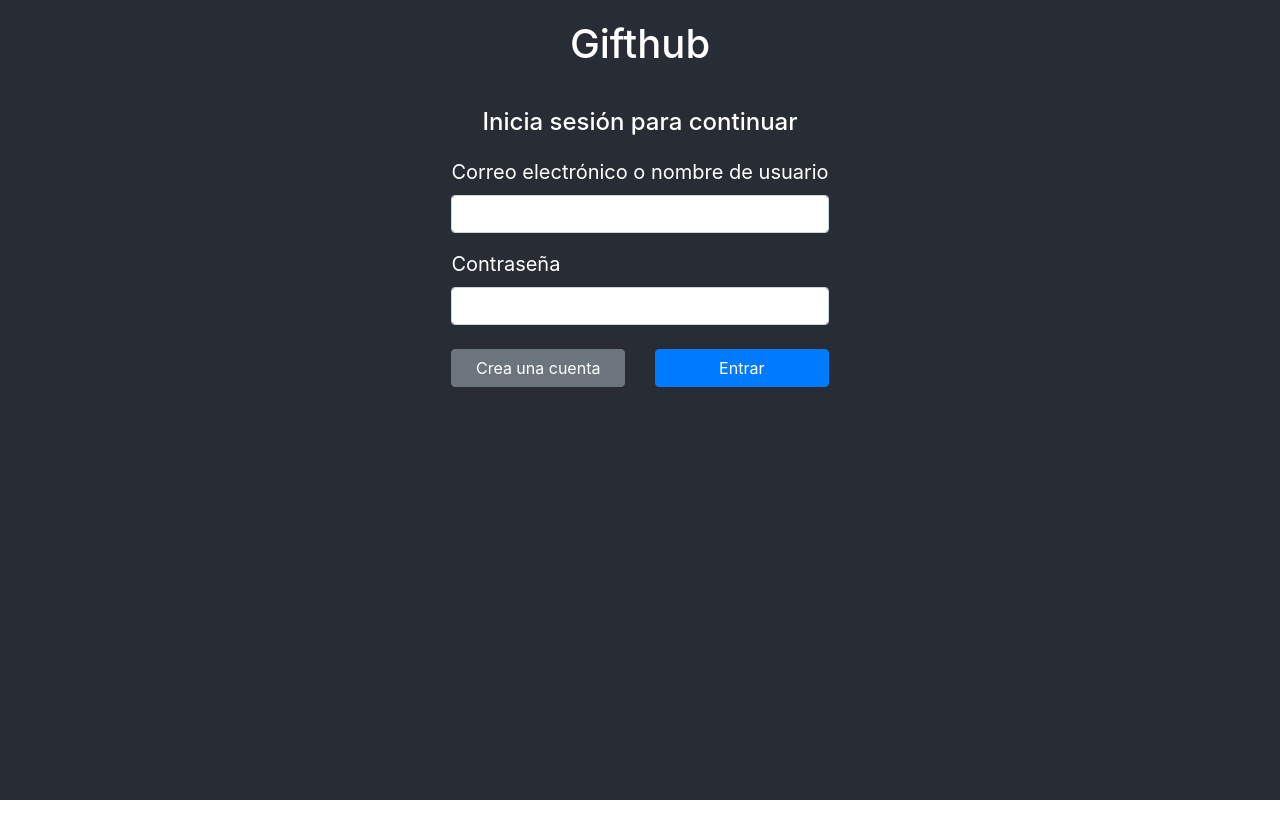
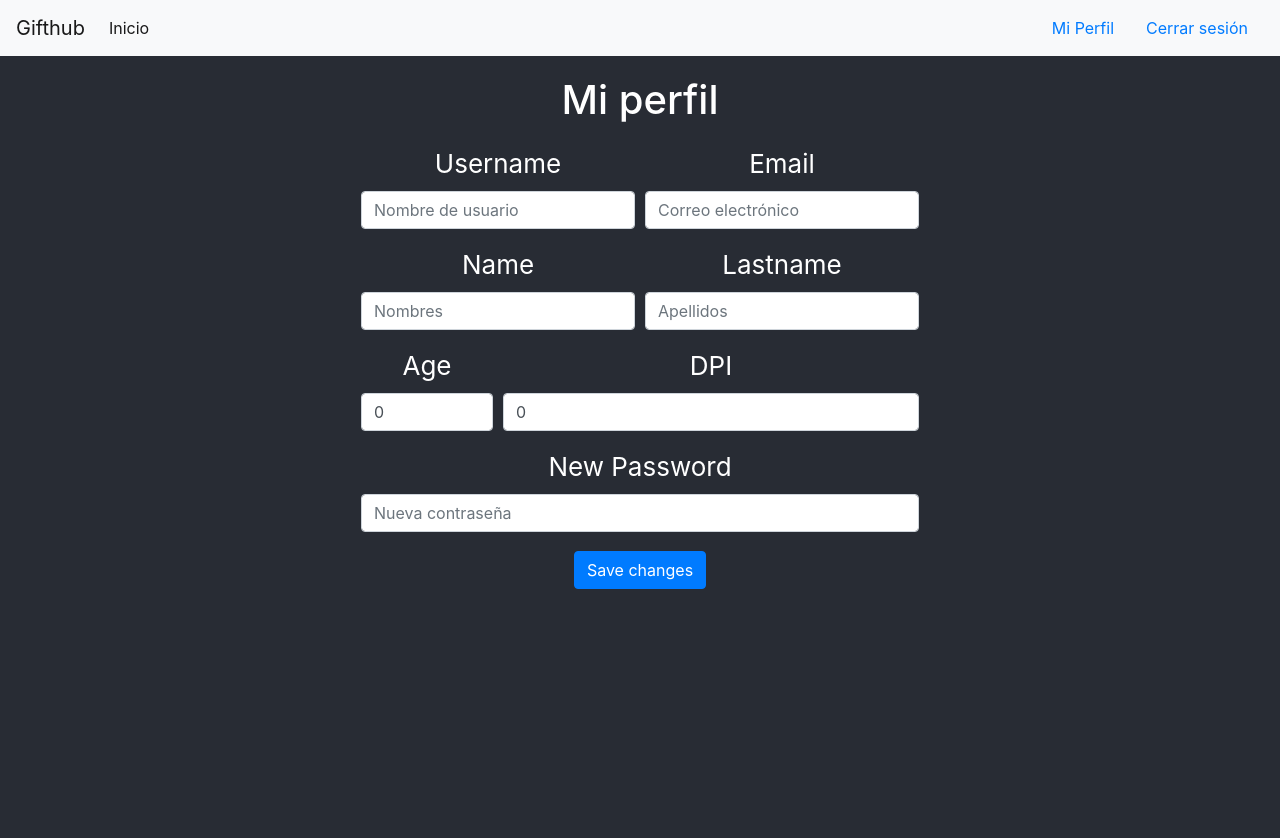
Before and after one commit to max-florian/GiftHub, a React (Create React App) app: page /profile in a window 1280 px wide. Shown: the top 838 px of the page. Before the commit the page ends 800 px from the top, so only its background shows below. Built offline with nearby package versions, Linux system fonts and the light colour scheme.

Commit message:
Se agrega rutas dinamicas a la aplicacion en componente App

```diff
--- a/src/App.tsx
+++ b/src/App.tsx
@@ -1,16 +1,31 @@
 import React from 'react';
+import {
+  BrowserRouter,
+  Switch,
+  Route
+} from "react-router-dom";
 import './App.css';
+import Header from './components/Header';
 import Login from './components/Login';
+import Profile from './components/Profile';
 
 function App() {
   return (
-    <div className="App">
-      <div className="App-header">
-        <h1 style={{ fontSize: 40, margin: 20 }}>Gifthub</h1>
-        <h4 style={{ margin: 20 }}>Inicia sesión para continuar</h4>
-        <Login></Login>
+    <BrowserRouter>
+      <div className="App">
+        <Header />
+        <div className="App-header">
+          <Switch>
+            <Route path="/" exact>
+              <Login />
+            </Route>
+            <Route path="/profile" exact>
+              <Profile />
+            </Route>
+          </Switch>
+        </div>
       </div>
-    </div>
+    </BrowserRouter>
   );
 }
 
--- a/src/components/Login/index.tsx
+++ b/src/components/Login/index.tsx
@@ -6,6 +6,8 @@ export default function Login() {
 
     return (
         <form>
+            <h1 style={{ fontSize: 40, margin: 20 }}>Gifthub</h1>
+            <h4 style={{ margin: 20 }}>Inicia sesión para continuar</h4>
             <div className="form-group">
                 <div style={{ display: 'flex' }}>
                     <label style={{ fontSize: 20 }} htmlFor="emailInput">Correo electrónico o nombre de usuario</label>
--- a/src/components/Profile/index.tsx
+++ b/src/components/Profile/index.tsx
@@ -6,6 +6,7 @@ export default function Profile() {
 
     return (
         <form>
+            <h1 style={{ fontSize: 40, margin: 20 }}>Mi perfil</h1>
             <div className="form-row">
                 <div className="form-group col-md-6">
                     <label htmlFor="username">Username</label>
```
